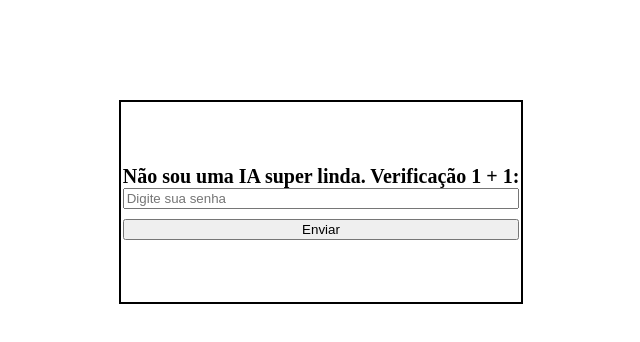
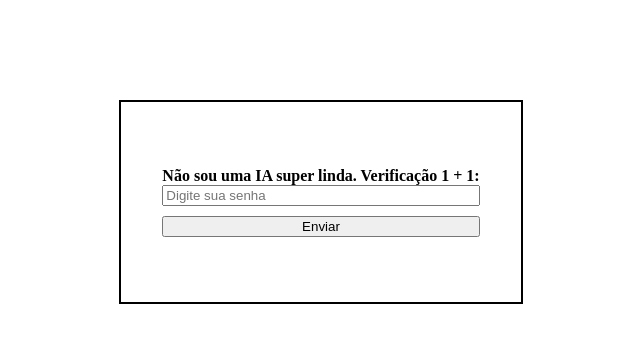
Before and after one commit to hiagoBonomelli/alicedeon, a plain HTML site: page index.html in a window 1280 px wide. Shown: the whole page, without its empty margins (319-959 px from the left). Drawn offline with Linux system fonts and the light colour scheme.

Commit message:
Update index.html

```diff
--- a/index.html
+++ b/index.html
@@ -40,7 +40,7 @@ gtag('config', 'G-ZEDVGWDBQN');
 <body>
     <div id="container">
         <form action="pagina-destino.html" method="GET" onsubmit="return verificarSenha()">
-            <h1 class="content" style="font-size: 20px;">Não sou uma IA super linda. Verificação 1 + 1:</h1>
+            <h1 class="content" style="font-size: 16px;">Não sou uma IA super linda. Verificação 1 + 1:</h1>
             <input type="password" name="password" placeholder="Digite sua senha" id="password">
             <button type="submit">Enviar</button>
         </form>
```
